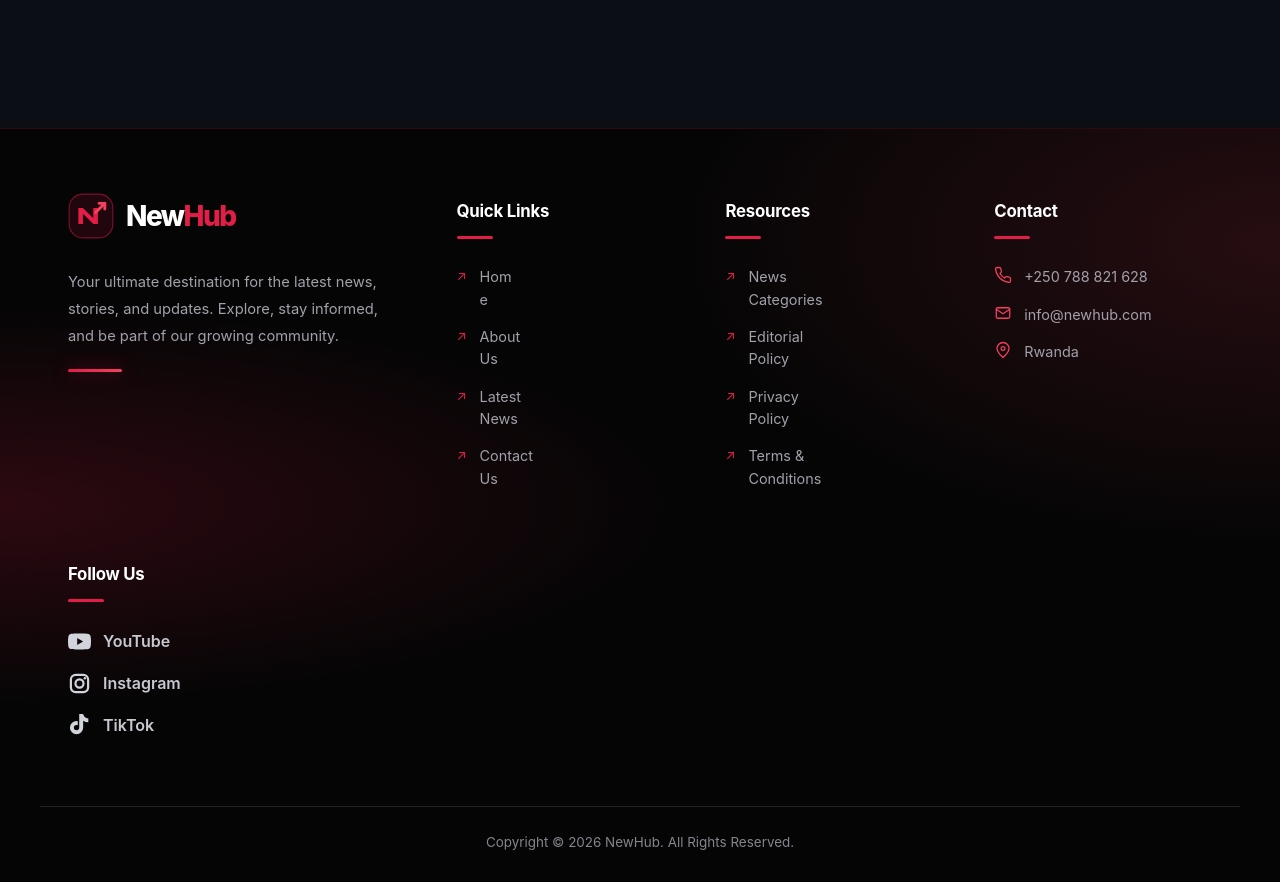
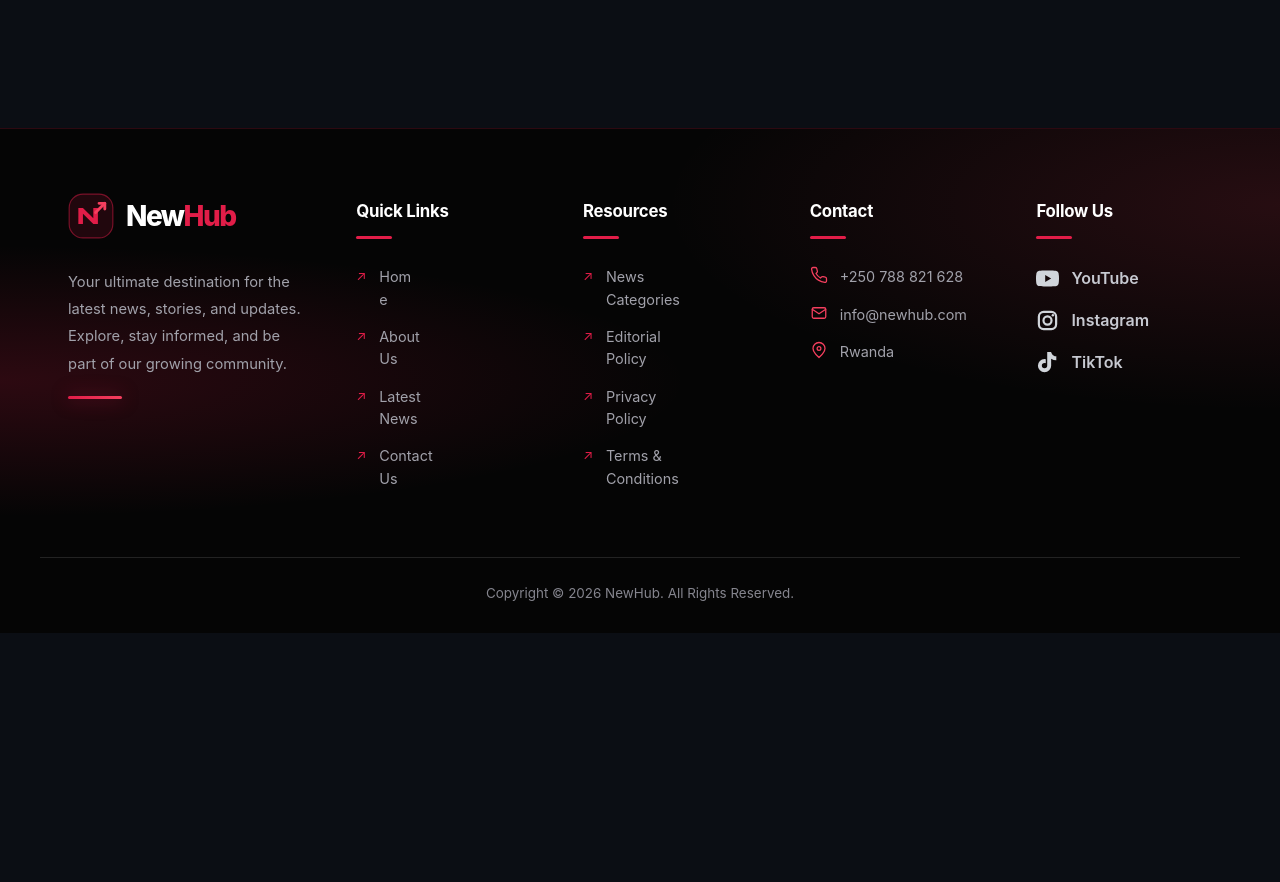
Before and after one commit to aimeprince001/NewsTrends, a React (Vite) app: page / in a window 1280 px wide. Shown: the part 4220-5102 px from the top of the page. After the commit the page ends 4853 px from the top, so only its background shows below. Built offline with nearby package versions, Linux system fonts and the light colour scheme; no server answers; the database is empty.

Commit message:
Expand footer grid for social media links

```diff
--- a/src/index.css
+++ b/src/index.css
@@ -2471,7 +2471,7 @@ button {
 .newhub-footer-inner {
   position: relative;
   display: grid;
-  grid-template-columns: minmax(220px, 1.55fr) repeat(3, minmax(145px, 1fr));
+  grid-template-columns: minmax(200px, 1.35fr) repeat(4, minmax(125px, 1fr));
   gap: clamp(26px, 4vw, 58px);
   width: min(1200px, 100%);
   margin: 0 auto;
```
